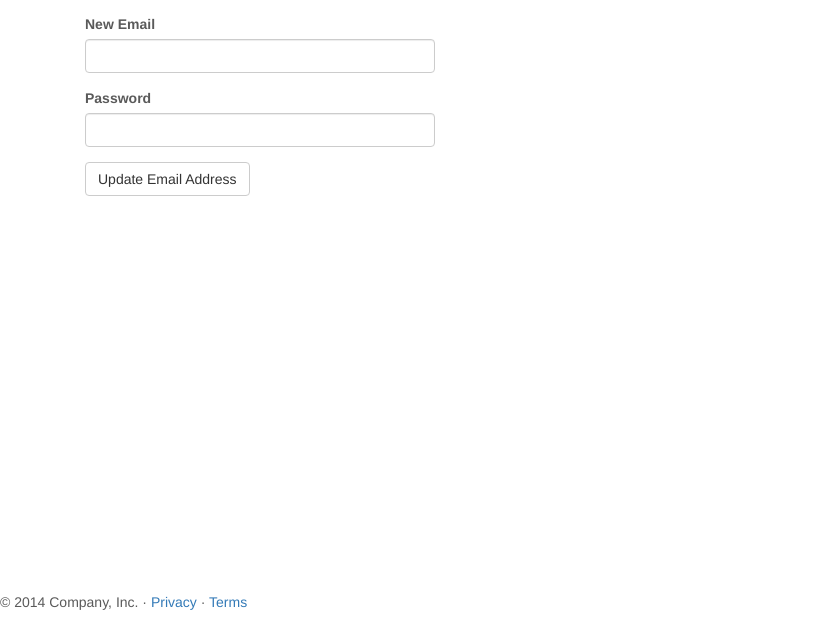
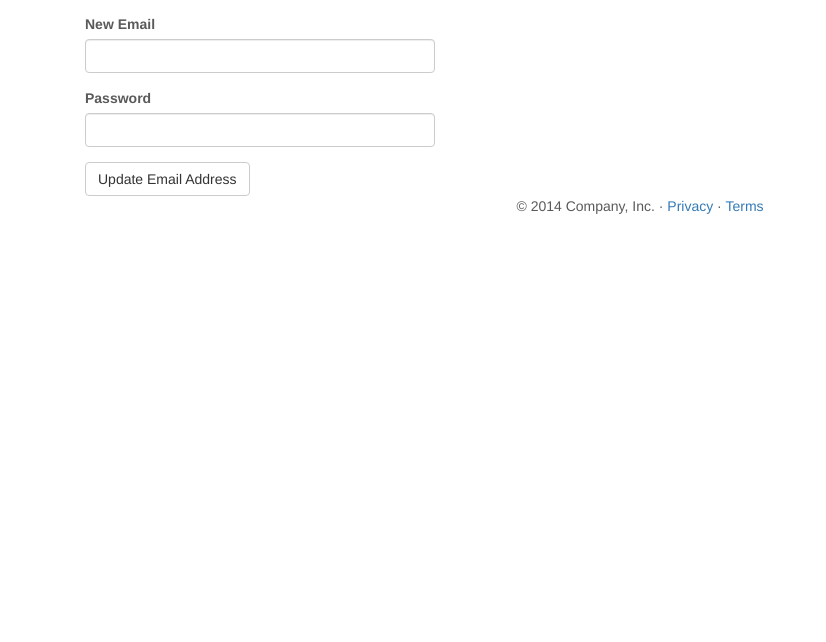
Before and after one commit to dasbindus/CMPlatform, a Flask app: page /auth/change-email in a window 1280 px wide. Shown: the part 158-800 px from the top of the page, without its empty margins (0-826 px from the left). Run offline with Flask 2, Linux system fonts and the light colour scheme; the visitor is signed in with stand-in values (Sample User, id 1); data comes from the database, SQL or seed files in the repository; some libraries are stand-ins or nearby versions.

Commit message:
update css

```diff
--- a/app/static/css/styles.css
+++ b/app/static/css/styles.css
@@ -3,8 +3,9 @@
 }
 .footer {
     height: 50px;
-    position: fixed;
+    position: relative;
     bottom: 0px;
+    left: 0px;
     text-align: center;
     margin-bottom: 0px;
     padding: 0px;
```
